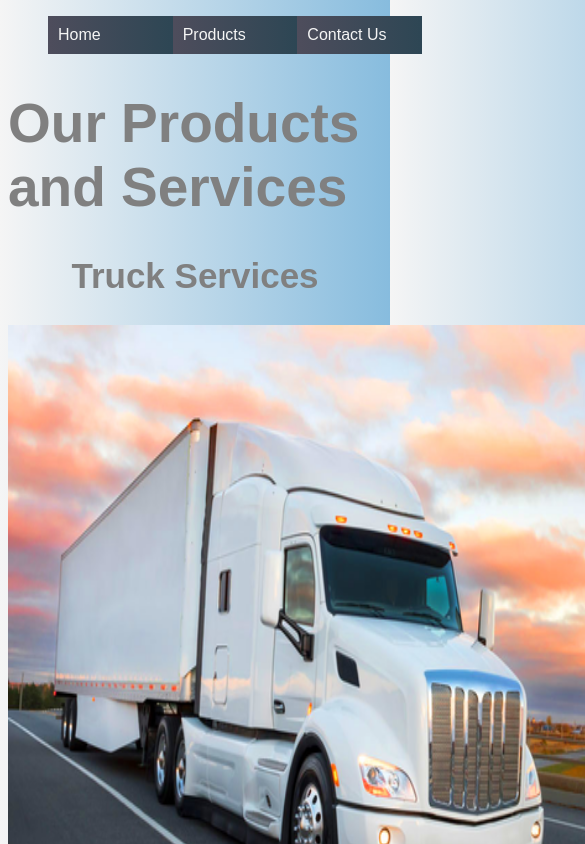
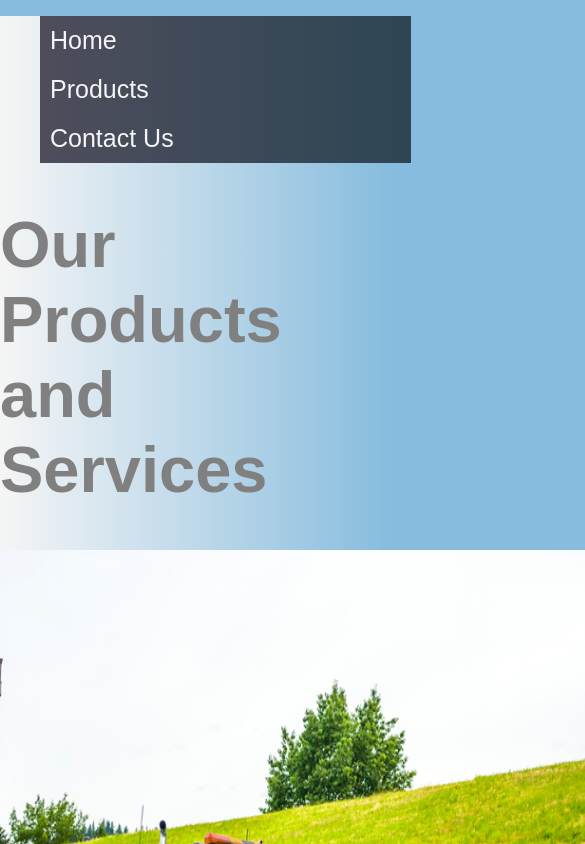
Before and after one commit to dmhebron/GIT-EcommerceV1, a plain HTML site: page product.html in a window 390 px wide. Shown: the top 844 px of the page, 585 px wide, since content can reach past the window. Drawn offline with Linux system fonts and the light colour scheme.

Commit message:
product page responsive

```diff
--- a/product.html
+++ b/product.html
@@ -16,21 +16,27 @@
     </ul>
    </nav>
 <h1>Our Products and Services</h1>
-<h2>Truck Services</h2>
+
 <div class="parent">
   <div class="div1">
+    <div id="pic"></div>
+    <!-- copied the function from the home page to create the images for the products -->
   <script>
   var i = 0; //start point
   var images = []; // variable called images with an empty array
-  var time = 3000; // time in ms b/w each image switch
+  var time = 2000; // time in ms b/w each image switch
   //image list that will go in the empty array
-  images[0]= '/homepage/bluetruck.jpeg';
-  images[1]='/homepage/whitetruck.png';
-  images[2]='/homepage/white2.jpeg';
+  images[0]= '/products/img/AdobeStock_214177399-scaled.jpeg';
+  images[1]='/products/img/truck-tire-blowouts.jpeg';
+  images[2]='/products/img/shutterstock_1772395832.jpeg';
   images[3]='/homepage/cam.jpeg';
   images[4]='/homepage/gps.jpeg';
   images[5]='/homepage/headset.jpeg';
   images[6]='/homepage/tires.jpeg';
+  images[7]='/products/img/truck_types_dry_trailer_image.jpeg';
+  images[8]='/products/img/white_t_shirts_front_and_back_view_mockup.jpg';
+  images[9]='/products/img/tumbler.png';
+  images[10]='/products/img/hoodie.jpeg';
   //create a function to change the image on its own
   function changeImg(){
       document.slide.src = images[i];
@@ -43,12 +49,13 @@
   }//the array-1 then continue if not then the slideshow will start over
   window.onload = changeImg; //this tells the server to start the slideshow when the user opens the window
       </script>
-      <img name="slide" width="950" height="800">
+      <img class="slide" name="slide" width="950" height="800">
   </div>
 
   <!-- p tags contain html with the description of the products -->
   <!-- div tags contain a product pulled from the js file -->
        <div id="container">
+        <h2>Truck Services</h2>
         <div class="items" id="output"></div>
         <p> Getting roadside mechanical services will get you up and running quickly.</p>
        <div class="items" id="output2"></div>
--- a/products/product.css
+++ b/products/product.css
@@ -80,3 +80,59 @@ p{
     width: 25px;
     height: 50px;
   }
+  @media only screen and (max-width: 1025px){
+    .parent {
+        display: grid;
+        grid-template-columns: repeat(1, 1fr);
+        grid-template-rows: repeat(2, 0fr);
+        grid-column-gap: 0px;
+        grid-row-gap: 50px;
+        }
+  }
+  @media only screen and (max-width: 768px){
+    html{
+        background-color: #87BCDE;
+    }
+    body{
+        margin: 0px;
+      background-color: #87BCDE;
+    }
+}
+    @media only screen and (max-width: 425px){
+        h1{
+            font-size: 65px;
+        }
+        nav ul{
+            display: flex;
+            flex-direction: column;
+         }
+        nav ul li a{
+           width: 100%;
+           font-size: 25px;
+        }
+        p{
+            font-size: 30px;
+        }
+        h2{
+            font-size: 50px;
+        }
+        .items{
+            font-size: 35px;
+        }
+        .parent {
+            display: grid;
+            grid-template-columns: repeat(1, 1fr);
+            grid-template-rows: repeat(2, 0fr);
+            grid-column-gap: 0px;
+            grid-row-gap: 50px;
+            }
+    }
+    @media only screen and (max-width: 320px){
+        nav ul li a{
+            font-size: 35px;
+         }
+         nav ul{
+            display: flex;
+            flex-direction: column;
+         }
+    }
--- a/products/products.js
+++ b/products/products.js
@@ -32,6 +32,7 @@ var content = {
         "/products/img/hoodie.jpeg"
     ]
 }
+
 var output = document.getElementById('output');
 output.innerHTML = content.product[0] + ' ' + '$' + content.price[0] + '/hour'
 
```
